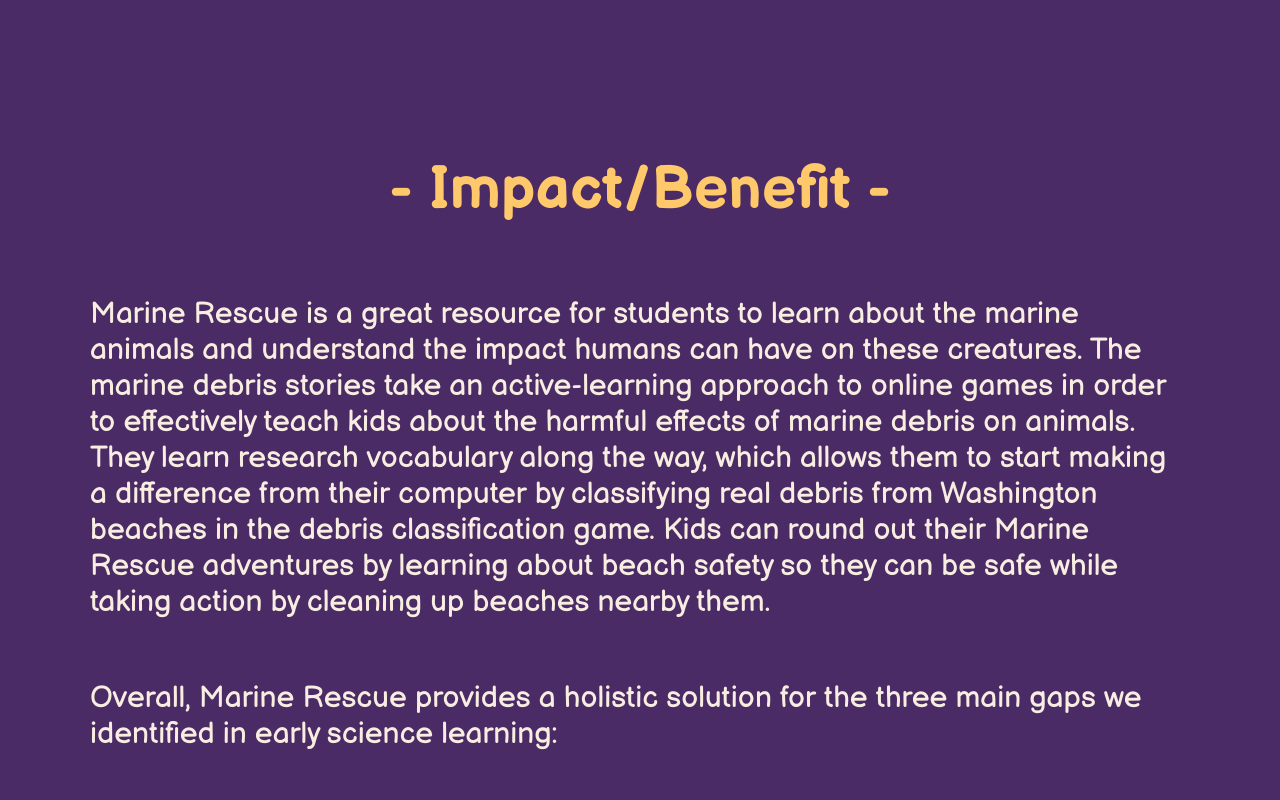
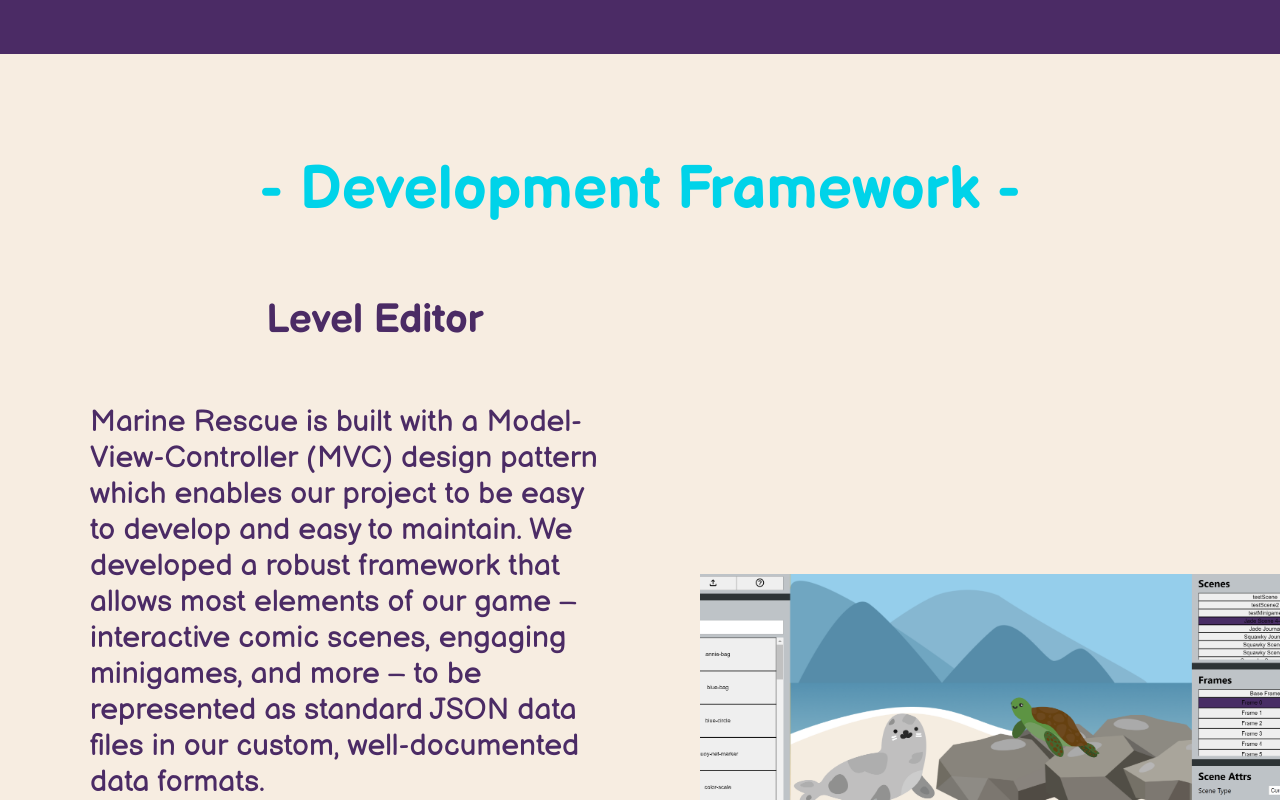
Before and after one commit to UW-AppleJACK/applejack, a React (Create React App) app in the folder marinerescue-frontend/: page /capstone in a window 1280 px wide. Shown: the part 11200-12000 px from the top of the page. Built offline with nearby package versions, Linux system fonts and the light colour scheme.

Commit message:
Add Andrey capstone page

```diff
--- a/marinerescue-frontend/src/pages/CapstonePage.js
+++ b/marinerescue-frontend/src/pages/CapstonePage.js
@@ -204,35 +204,45 @@
                     </div>
                 </div>
 
-                {/* <div class="section background-color-sand">
+                <div class="section background-color-sand">
                     <div class="row">
                         <div class="column">
                             <h1 class="color-blue">- Development Framework - </h1>
                         </div>
                     </div>
                     <div>
-                        <h2 class="color-grape">Level Editor</h2>
                         <div class="row-no-padding">
                             <div class="column content">
-                                <p class="color-grape">paragraph here</p>
+                                <h2 class="color-grape">Level Editor</h2>
+                                <p class="color-grape">Marine Rescue is built with a Model-View-Controller (MVC) design pattern which enables our project to be easy to develop and easy to maintain. We developed a robust framework that allows most elements of our game  – interactive comic scenes, engaging minigames, and more – to be represented as standard JSON data files in our custom, well-documented data formats.</p>
+
+                                <p class="color-grape">We developed a level editor that enables non-technical stakeholders to build the game using drag-and-drop tools to place sprites, create dialogue, define transitions between scenes, and design smooth animations. Data exported from the level editor can be immediately used in the game itself.</p>
+
+                                <p class="color-grape">Our framework – called “Storyteller” – is flexible, easy to extend, and could be used to build any story-based game.</p>
                             </div>
                             <div class="column">
-                                <p> img here </p>
+                                <img class="responsive" height="400" src="/images/landing-dev-editor.png" alt="Screenshot of Level Editor" />
+                                <p id="caption" class="text-center">Screenshot of the level editor.</p>
                             </div>
                         </div>
                     </div>
                     <div>
-                        <h2 class="color-grape">Minigames</h2>
                         <div class="row-no-padding">
                             <div class="column">
-                                <p>img here</p>
+                                <img class="responsive" height="400" src="/images/landing-dev-responsive.png" alt="iPhone playing Marine Rescue" />
+                                <p id="caption" class="text-center">Marine Rescue is responsive and can be played on an iPhone.</p>
                             </div>
                             <div class="column content">
-                                 <p class="color-grape">paragaph here</p>
+                                <h2 class="color-grape">Responsive Design</h2>
+                                <p class="color-grape">To maximize access to our educational platform, we implemented Marine Rescue as a responsive web-based game. Users with nearly any screen size or device type – including desktop, tablet, or mobile –  can use Marine Rescue. We used a standard mobile-first approach to build responsive landing pages, but implementing a responsive game required some more:</p>
+                                <ul />
+                                <li class="color-grape">Standard Aspect Ratio: Our game utilizes a standard aspect ratio. Even as the game view scales up or down, we can rely on the aspect ratio for our game design.</li>
+                                <li class="color-grape">Relative Positions and Sizes: In our custom Storyteller data format, the positions and sizes of all game elements are defined relative to the current game view. Whatever the size of the view, all elements will have the correct relative position and size. Similarly, font sizes in game views are defined relative to the game view and scale accordingly.</li>
+                                <li class="color-grape">Standard Control System: Our game only utilizes click/touch as inputs. By avoiding platform-specific controls, our game can be utilized on any device.</li>
                             </div>
                         </div>
                     </div>
-                </div> */}
+                </div>
 
                 <div class="section background-color-grape text-left">
                     <div class="row">
@@ -305,14 +315,14 @@
                                 </div>
                             </div>
                         </div>
-                        {/* <div class="column">
+                        <div class="column">
                             <div class="content">
                                 <div class="container">
-                                    <p class="color-purple text-center">“”</p>
+                                    <p class="color-purple text-center">“Capstone was an excellent opportunity to go through the entire project development lifecycle including research, implementation, and planning next steps. I also appreciated learning from the detailed feedback provided by our Capstone instructors and our COASST collaborators.”</p>
                                     <p class="color-purple text-center">- Andrey</p>
                                 </div>
                             </div>
-                        </div> */}
+                        </div>
                     </div>
                 </div>
 
```
Also changed, not shown: marinerescue-frontend/public/images/landing-dev-editor.png (added), marinerescue-frontend/public/images/landing-dev-responsive.png (added).
